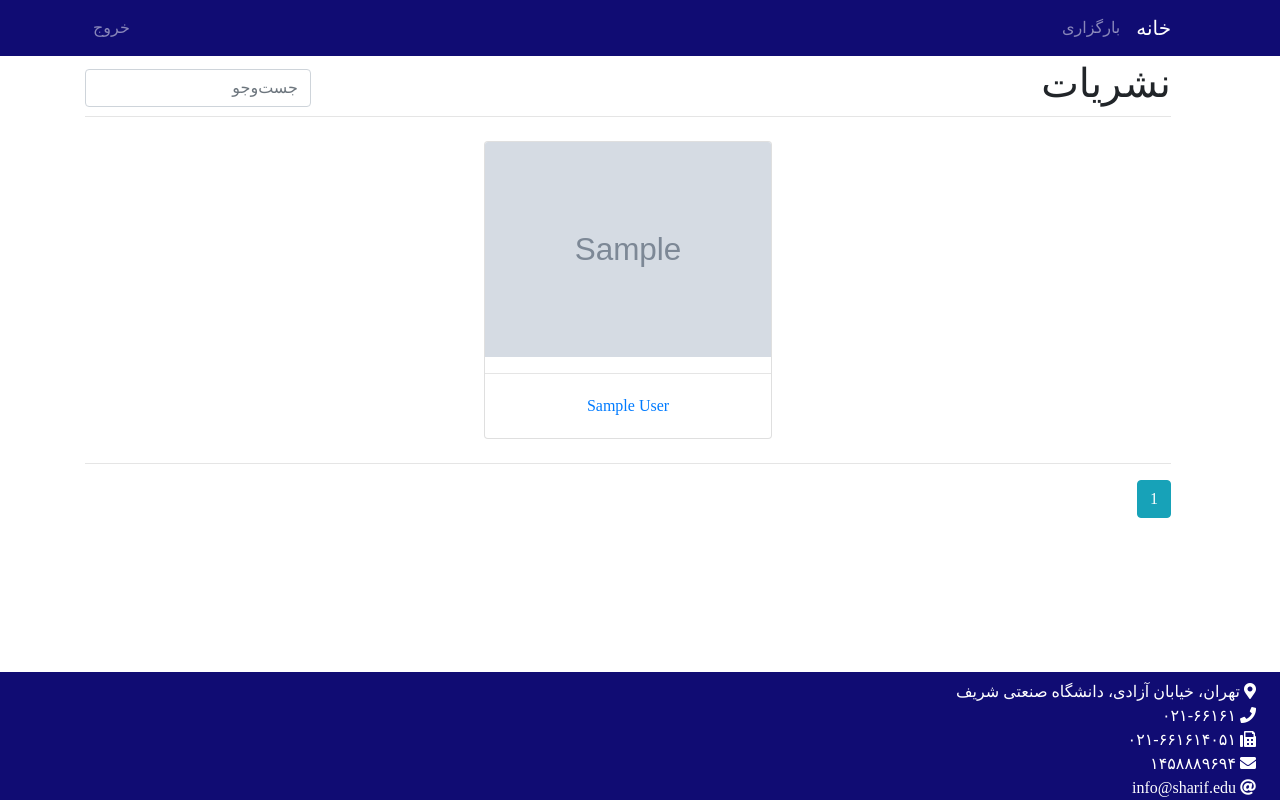
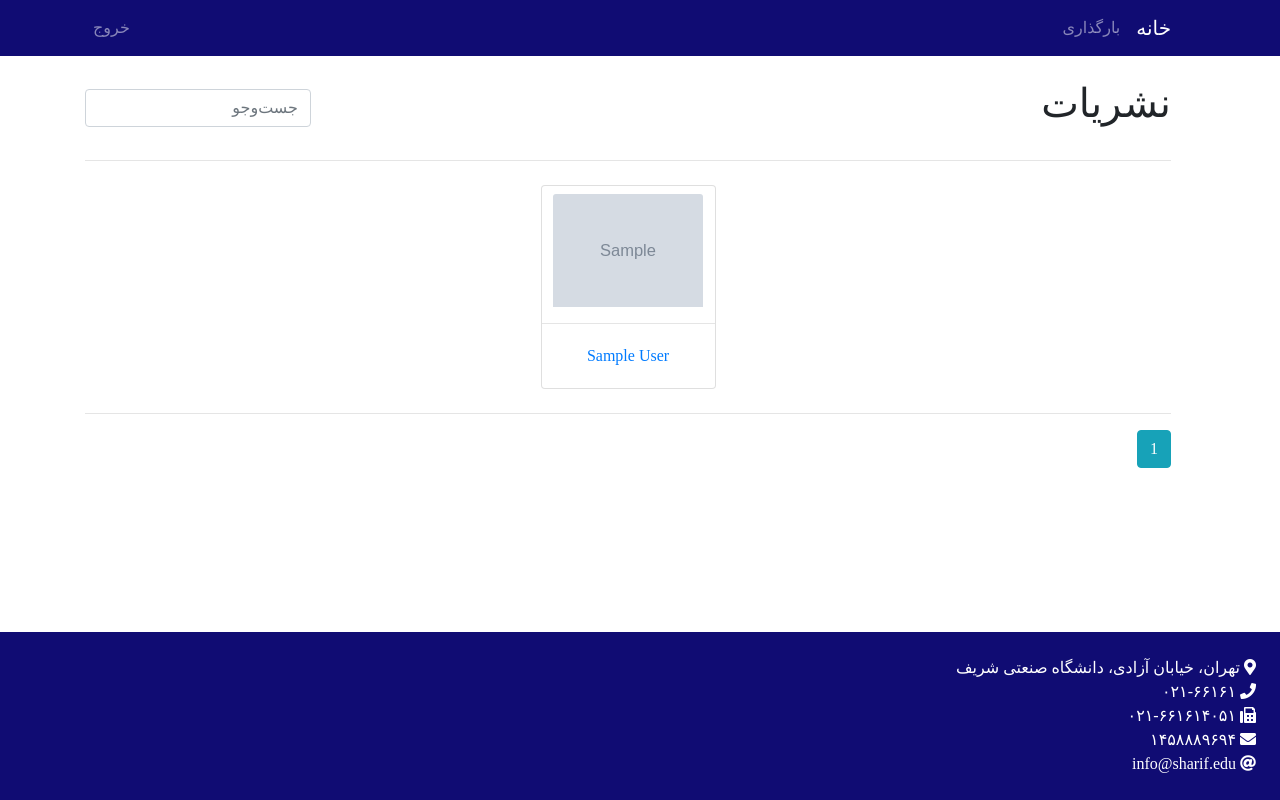
Before and after one commit to mhbahmani/Journals-Archive-Site, a Django app: page / in a window 1280 px wide. Run offline with Django 3.2, Linux system fonts and the light colour scheme; a user stored in the database is signed in; tables that the repository leaves empty hold one stand-in row (values such as "Sample post"); grey boxes marked "Sample" are stand-in pictures; some libraries are stand-ins or nearby versions; some web fonts are replaced.

Commit message:
minor fixes

```diff
--- a/accounts/templates/upload.html
+++ b/accounts/templates/upload.html
@@ -17,7 +17,8 @@
         </form>
     </div>
     <hr>
-    <div class="list-group">
+    <h2 class="mt-4 mb-4">نشریات شما:</h2>
+    <div class="list-group mb-5">
         {% for publication in publications %}
             <a href="/media/publications/{{ publication.publisher.title }}/{{ publication.title }}"
                class="list-group-item list-group-item-action">{{ publication.title }}</a>
--- a/journals/templates/publishers_list.html
+++ b/journals/templates/publishers_list.html
@@ -1,7 +1,7 @@
 {% extends 'base.html' %}
 
 {% block content %}
-    <div style="display: flex; justify-content: space-between; align-items: center">
+    <div class="mt-4 mb-4" style="display: flex; justify-content: space-between; align-items: center">
         <h1>نشریات</h1>
         <div class="form-group has-search mb-0" style="max-width: 50%">
             <form action="{% url 'search_results' %}" method="get">
@@ -12,9 +12,9 @@
     <hr class="mt-0">
     <div class="row" style="justify-content: center">
         {% for publisher in object_list %}
-            <div class="card m-2" style="width: 18rem;">
-                <img class="card-img-top"
-                     style="width:100%;max-width:300px;height:100%;max-height:300px"
+            <div class="card m-2" style="width: auto; min-width: 175px">
+                <img class="card-img-top mt-2"
+                     style="width:100%;max-width:150px;height:100%;max-height:150px; margin: auto"
                      src="{{ publisher.logo.url }}"
                      alt="publisher image">
                 <hr class="mb-0">
@@ -42,5 +42,5 @@
     {% if page_obj.has_next %}
         <a class="btn btn-outline-info mb-4" href="?page={{ page_obj.next_page_number }}">صفحه آخر</a>
     {% endif %}
-
+    <br><br>
 {% endblock %}
--- a/journals/views.py
+++ b/journals/views.py
@@ -24,7 +24,7 @@ class PublicationsView(ListView):
 class SearchResultsView(ListView):
     model = Publication
     template_name = 'search_results.html'
-    paginate_by = 9
+    paginate_by = 10
 
     def get_queryset(self): # new
         query = self.request.GET.get('q')
@@ -35,7 +35,7 @@ class SearchResultsView(ListView):
 class PublishersView(ListView):
     model = Publisher
     template_name = 'publishers_list.html'
-    paginate_by = 9
+    paginate_by = 10
 
 
 def publication_serve_view(request, publisher, publication):
--- a/templates/base.html
+++ b/templates/base.html
@@ -33,7 +33,7 @@
             <div class="collapse navbar-collapse" id="navbarToggle">
                 <div class="navbar-nav ml-auto mr-2">
                     {% if user.is_authenticated %}
-                        <a class="nav-item nav-link" href="/accounts/upload">بارگزاری</a>
+                        <a class="nav-item nav-link" href="/accounts/upload">بارگذاری</a>
                     {% endif %}
                 </div>
                 <!-- Navbar Right Side -->
@@ -58,7 +58,7 @@
                     </div>
                 {% endfor %}
             {% endif %}
-            <div class="content mr-4" style="direction: rtl; text-align: right">
+            <div class="content mr-4 mb-3" style="direction: rtl; text-align: right">
                 {% block content %}{% endblock %}
             </div>
         </div>
@@ -66,7 +66,7 @@
 </main>
 <footer>
     <div class="footer static-bottom">
-        <div class="mt-2 mr-4">
+        <div class="mt-4 mr-4 mb-4">
             <div>
                 <i class="fas fa-map-marker-alt"></i>
                 تهران، خیابان آزادی، دانشگاه صنعتی شریف
```
Also changed, not shown: journals/templates/publications_list.html (+4 -3 lines), journals/templates/search_results.html (+6 -5 lines).
